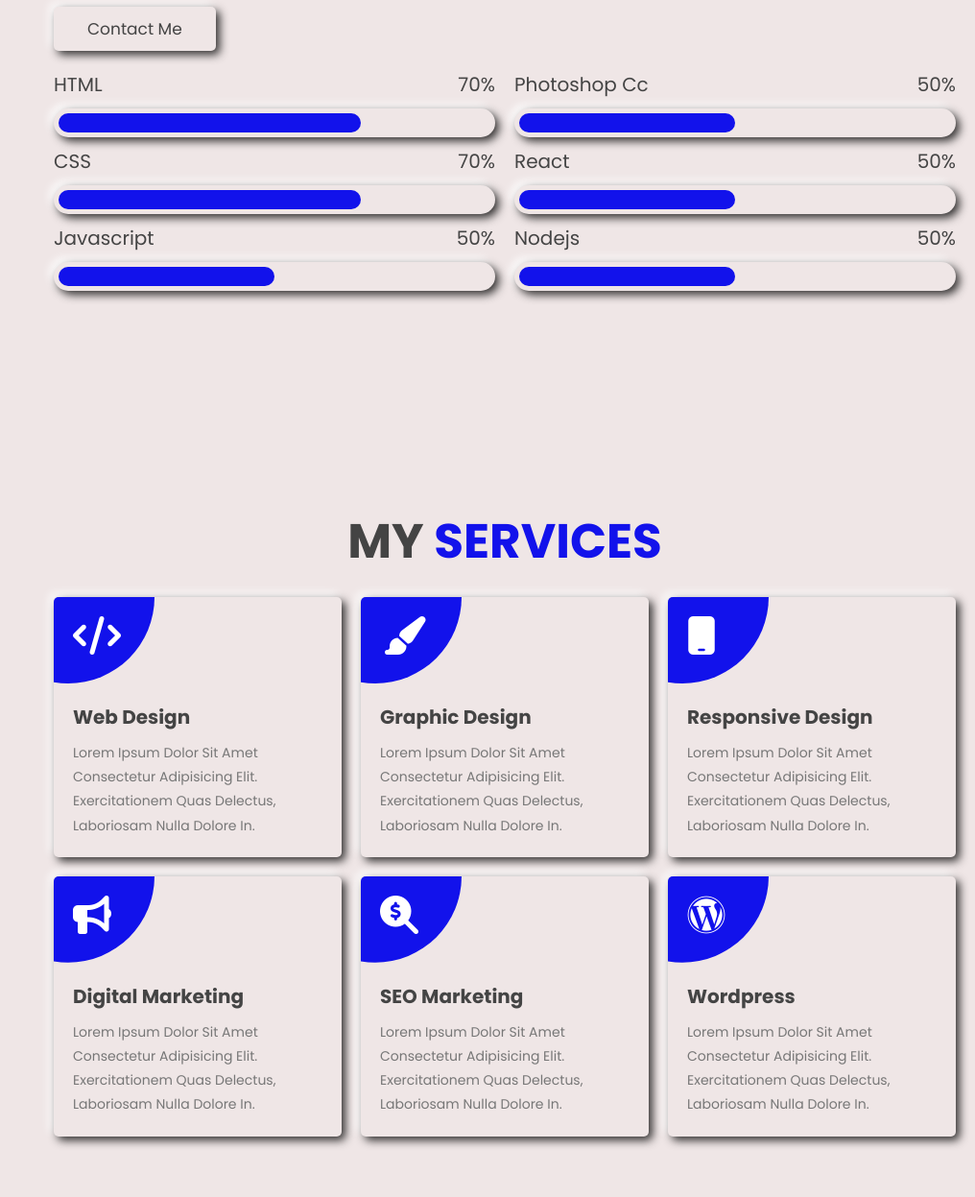
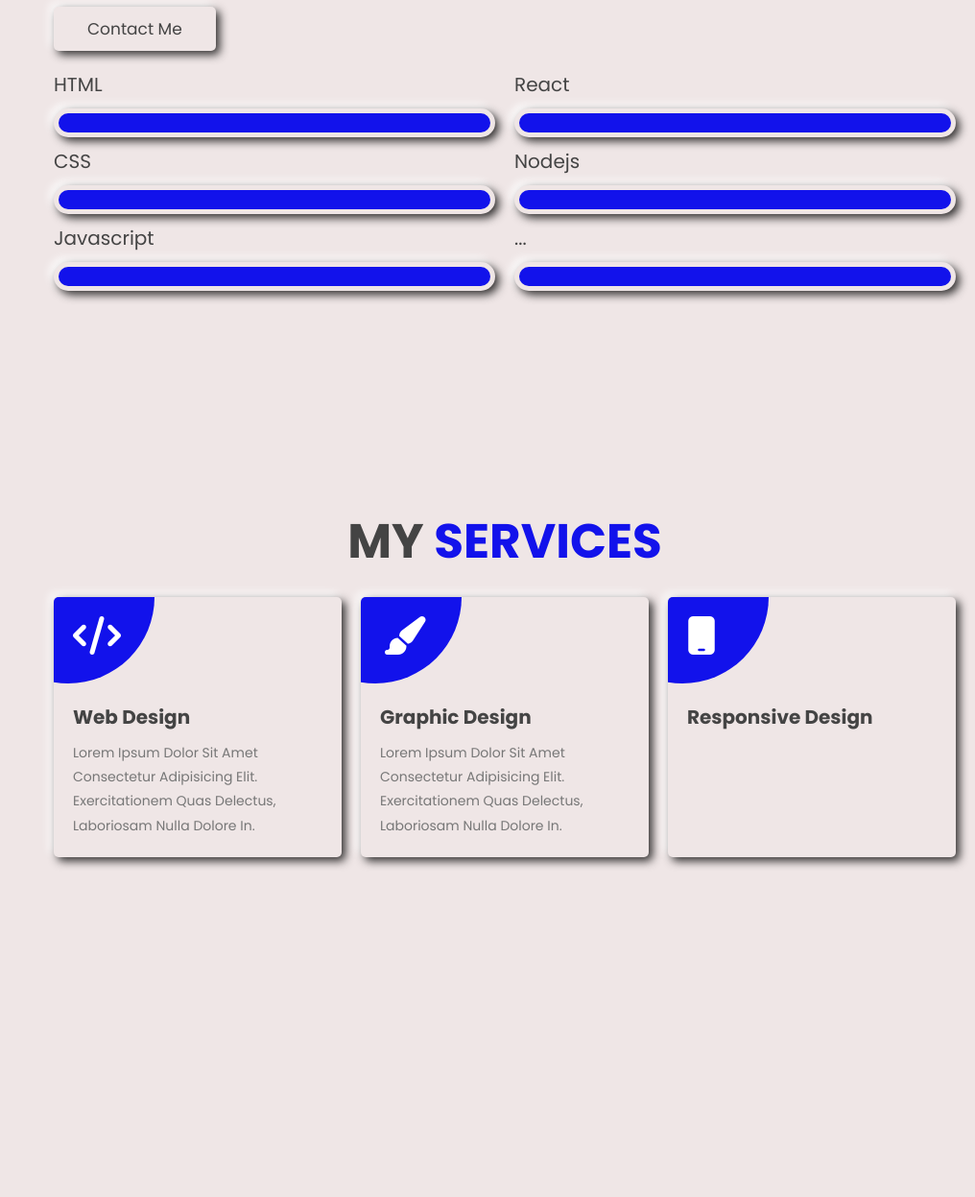
Before and after one commit to quangIT93/portfolio, a plain HTML site: page index.html in a window 1280 px wide. Shown: the part 1093-2340 px from the top of the page at 96% size, without its empty margins (264-1280 px from the left). Drawn offline with Linux system fonts and the light colour scheme.

Commit message:
fix skill

```diff
--- a/css/style.css
+++ b/css/style.css
@@ -66,7 +66,6 @@ section {
   padding: 2rem;
   text-align: center;
 }
-
 
 .header .user img {
   margin: 1rem 0;
@@ -171,7 +170,6 @@ section {
   height: 50%;
   width: 100%;
   clip-path: circle(10%);
-
 }
 
 .home::after {
@@ -184,10 +182,7 @@ section {
   height: 100%;
   width: 30%;
   clip-path: circle(20%);
-
 }
-
-
 
 /* content title - tiêu đề nội dung*/
 .home .content h3 {
@@ -328,28 +323,27 @@ section {
 }
 
 .about .row-below .skill .bar-1-1 span {
-  width: 70%;
+  width: 100%;
 }
 
-
 .about .row-below .skill .bar-1-2 span {
-  width: 70%;
+  width: 100%;
 }
 
 .about .row-below .skill .bar-1-3 span {
-  width: 50%;
+  width: 100%;
 }
 
 .about .row-below .skill .bar-2-1 span {
-  width: 50%;
+  width: 100%;
 }
 
 .about .row-below .skill .bar-2-2 span {
-  width: 50%;
+  width: 100%;
 }
 
 .about .row-below .skill .bar-2-3 span {
-  width: 50%;
+  width: 100%;
 }
 
 /* -------------------------------------------------------------------------------------- */
--- a/index.html
+++ b/index.html
@@ -85,19 +85,19 @@
 
       <div class="row-below">
         <div class="skill">
-          <h3>HTML <span>70%</span></h3>
+          <h3>HTML <span></span></h3>
           <div class="bar bar-1-1"><span></span></div>
-          <h3>CSS <span>70%</span></h3>
+          <h3>CSS <span></span></h3>
           <div class="bar bar-1-2"><span></span></div>
-          <h3>javascript <span>50%</span></h3>
+          <h3>javascript <span></span></h3>
           <div class="bar bar-1-3"><span></span></div>
         </div>
         <div class="skill">
-          <h3>Photoshop cc<span>50%</span></h3>
+          <h3>React <span></span></h3>
           <div class="bar bar-2-1"><span></span></div>
-          <h3>React <span>50%</span></h3>
+          <h3>Nodejs <span></span></h3>
           <div class="bar bar-2-2"><span></span></div>
-          <h3>Nodejs <span>50%</span></h3>
+          <h3>...<span></span></h3>
           <div class="bar bar-2-3"><span></span></div>
         </div>
       </div>
@@ -130,37 +130,7 @@
         <div class="box">
           <i class="fas fa-mobile"></i>
           <h3>responsive design</h3>
-          <p>
-            Lorem ipsum dolor sit amet consectetur adipisicing elit.
-            Exercitationem quas delectus, laboriosam nulla dolore in.
-          </p>
-        </div>
-
-        <div class="box">
-          <i class="fas fa-bullhorn"></i>
-          <h3>digital marketing</h3>
-          <p>
-            Lorem ipsum dolor sit amet consectetur adipisicing elit.
-            Exercitationem quas delectus, laboriosam nulla dolore in.
-          </p>
-        </div>
-
-        <div class="box">
-          <i class="fas fa-search-dollar"></i>
-          <h3>SEO marketing</h3>
-          <p>
-            Lorem ipsum dolor sit amet consectetur adipisicing elit.
-            Exercitationem quas delectus, laboriosam nulla dolore in.
-          </p>
-        </div>
-
-        <div class="box">
-          <i class="fab fa-wordpress"></i>
-          <h3>wordpress</h3>
-          <p>
-            Lorem ipsum dolor sit amet consectetur adipisicing elit.
-            Exercitationem quas delectus, laboriosam nulla dolore in.
-          </p>
+          <p></p>
         </div>
       </div>
     </section>
```
